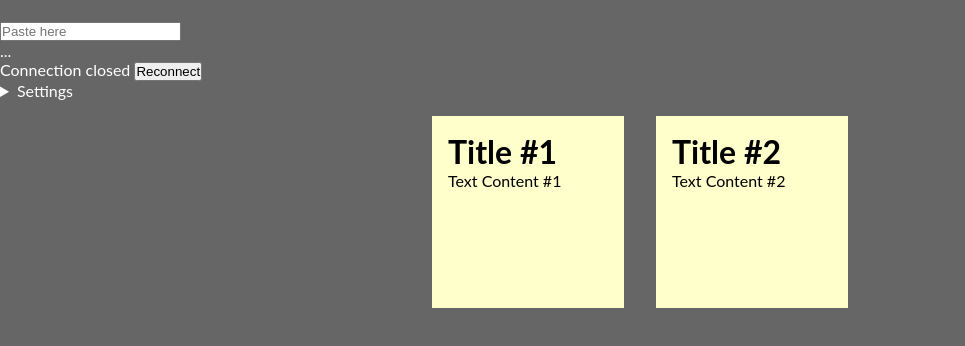
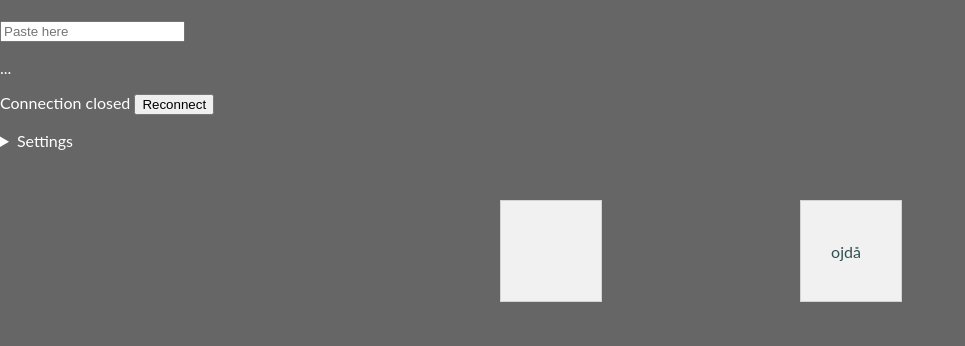
Before and after one commit to molinell/notesBoard, a website: page index.html in a window 1280 px wide. Shown: the whole page, without its empty margins (0-965 px from the left). Drawn offline with Linux system fonts and the light colour scheme.

Commit message:
flyttbara + editerbara notes

```diff
--- a/index.html
+++ b/index.html
@@ -28,48 +28,25 @@
         <button type="submit" id="btn" onclick="setKey()">Save</button>
     </details>
 
-    <div id="notes">
-        <ul>
-
-            <li>
-
-              <a href="#1" id="note1">
-
-                <h2>Title #1</h2>
-
-                <p>Text Content #1</p>
-
-              </a>
-
-            </li>
-
-            <li>
-
-              <a href="#2"  id="note2">
-
-                <h2>Title #2</h2>
-
-                <p>Text Content #2</p>
-
-              </a>
-
-            </li>
-
-          </ul>
-
+    <div class="note-container">
+        <div id="note1" class="notes" onmousedown="dragElement(this)">
+            <!--<p ondblclick="editNote(this)">Hihi</p>-->
+            <textarea cols="11" rows="6" ondblclick="editNote(this)"></textarea>
         </div>
 
+        <div id="note2" class="notes" onmousedown="dragElement(this)">
+            <p ondblclick="editNote(this)">ojdå</p>
+        </div>
+    </div>
     <script>
         //const sleep = (delay) => new Promise((resolve) => setTimeout(resolve, delay))
-        WS_TOKEN = localStorage.getItem('ws_token') || 'my-secret-token';
         JWT_TOKEN = localStorage.getItem('jwt_token')
-        console.log(WS_TOKEN);
 
         function webSocket() {
             document.querySelector('#conn_status').innerHTML = "Connecting..."
             console.log("connecting...")
             // Create a WebSocket connection
-            const socket = new WebSocket("ws://localhost:8080?access_token="+localStorage.getItem("jwt_token")+"&boardId=1"); //`ws://localhost:8080?token=${WS_TOKEN}`
+            const socket = new WebSocket("ws://localhost:8080?access_token=" + localStorage.getItem("jwt_token") + "&boardId=1"); //`ws://localhost:8080?token=${WS_TOKEN}`
 
             // Connection established
             socket.onopen = function (event) {
@@ -104,17 +81,6 @@
                 socket.send(evt.target.value);
             });
 
-            document.querySelector("#note1").addEventListener('click', (evt) =>{
-            const note1 = evt.target
-            const n1pos = note1.getBoundingClientRect()
-            blob = new Blob([JSON.stringify({top: n1pos.top, bottom: n1pos.bottom})]), {
-                type: "application/json"
-            }
-            socket.send(blob)
-            //console.log(note1.id)
-            //console.log(n1pos)
-            })
-
             return socket
         }
 
@@ -127,9 +93,59 @@
             window.location.reload()
         }
 
+        //flytta på element (source: w3schools tutorial)
+        function dragElement(elem) {
+            var diffX = 0, diffY = 0, mouseOrigX = 0, mouseOrigY = 0;
+            elem.onmousedown = dragMouseDown;
+
+            function dragMouseDown(e) {
+                console.log("func dragMouseDown")
+                e = e || window.event;
+                e.preventDefault();
+
+                //musposition när man först trycker på noten
+                mouseOrigX = e.clientX;
+                mouseOrigY = e.clientY;
+
+                //musläpp --> sluta
+                document.onmouseup = closeDragElement;
+
+                //Musflytt --> flytta på elementet
+                document.onmousemove = elementDrag;
+            }
+
+            function elementDrag(evt) {
+                console.log("func elementDrag")
+                evt = evt || window.event;
+                evt.preventDefault();
+
+                //räkna skillnaden mellan föregående och nuvarande musposition
+                diffX = mouseOrigX - evt.clientX;
+                diffY = mouseOrigY - evt.clientY;
+                mouseOrigX = evt.clientX;
+                mouseOrigY = evt.clientY;
+
+                //räkna nya positionen till elementet
+                elem.style.top = (elem.offsetTop - diffY) + "px";
+                elem.style.left = (elem.offsetLeft - diffX) + "px";
+
+                //sicka härifrån note positionen till ws
+            }
+
+            function closeDragElement() {
+                //sluta allt när musen släpps
+                document.onmouseup = null;
+                document.onmousemove = null;
+            }
+        }
+
+        function editNote(elem){
+            console.log("double click")
+            elem.contentEditable = true
+            elem.focus()
+        }
 
         webSocket()
-        //closeForm()
     </script>
 
 </body>
--- a/style.css
+++ b/style.css
@@ -10,66 +10,47 @@ body {
 
   }
 
-  *{
 
-    margin:0;
-
-    padding:0;
-
+  div[id^="note"] {
+    position: absolute;
+    z-index: 9;
+    background-color: #f1f1f1;
+    text-align: center;
+    border: 1px solid #d3d3d3;
+    color: darkslategrey;
+    cursor: move;
+    width: 100px;
+    height: 100px;
+    align-content: center;
+    align-items: center;
   }
 
-  h2 {
+  .note-container {
+    display: grid;
+    grid-template-columns: repeat(auto-fill, minmax(100px, 1fr)); /* Adjust 100px for desired column width */
+    gap: 10px; /* Space between the grid items */
+  }
 
-    font-weight: bold;
+  #note2 {
+    top: 200px;
+    left: 800px;
+  }
 
-    font-size: 2rem;
+  #note1{
+    top: 200px;
+    left: 500px;
+  }
 
+  textarea{
+    background: none;
+    border: none;
+    resize: none;
+    scroll-behavior: none;
   }
 
   p {
-
-    font-size: 1rem;
-
-    font-weight: normal;
-
+    cursor: text;
+    max-width: 90px;
+    max-height: 90px;
+    text-wrap: wrap;
   }
-
-  ul,li{
-
-    list-style:none;
-
-  }
-
-  ul{
-
-    display: flex;
-
-    flex-wrap: wrap;
-
-    justify-content: center;
-
-  }
-
-  ul li a{
-
-    text-decoration:none;
-
-    color:#000;
-
-    background:#ffc;
-
-    display:block;
-
-    height:10em;
-
-    width:10em;
-
-    padding:1em;
-
-  }
-
-  ul li{
-
-    margin:1em;
-
-  }
```
Lines whose indentation alone changed are shown as unchanged.
